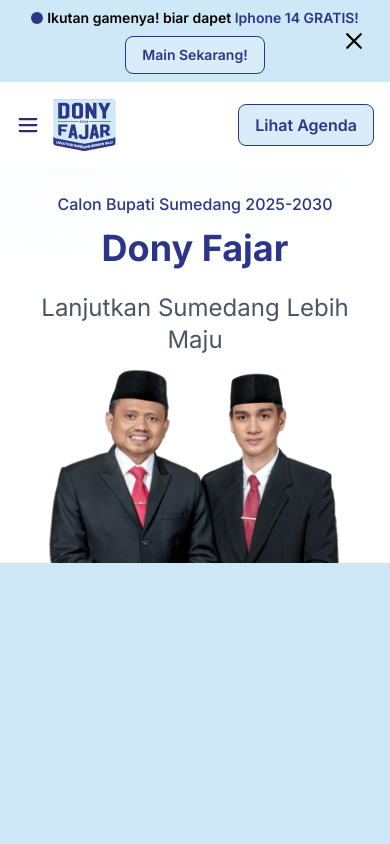
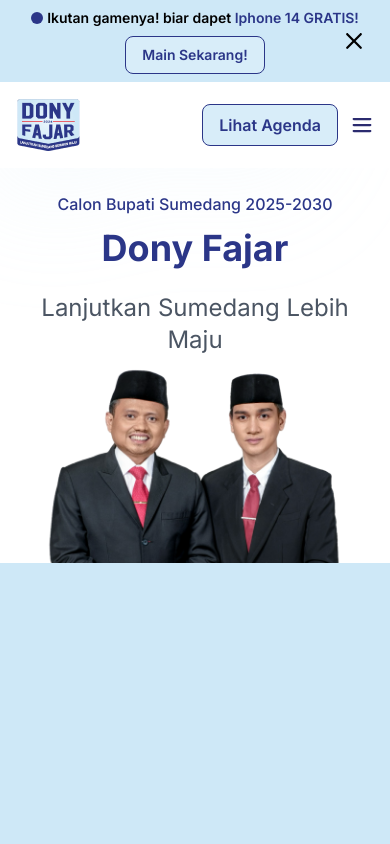
Before and after one commit to Firman47/dony-fajar, a website: page index.html in a window 390 px wide. Shown: the top 844 px of the page. Drawn offline with nearby package versions, Linux system fonts and the light colour scheme; files that its build step writes are made by us from their sources.

Commit message:
push dulu

```diff
--- a/index.html
+++ b/index.html
@@ -20,7 +20,6 @@
 </head>
 
 <body>
-
   <nav class="fixed top-0 z-20 w-screen bg-white sh-4 flex flex-col" id="nav">
     <div id="banner" class="bg-light-blue-500 flex p-2 justify-center items-center relative">
       <div class="flex flex-col md:flex-row items-center justify-cente gap-2">
@@ -51,6 +50,17 @@
     </div>
     <div class="px-4 py-4  md:px-[24px] lg:px-[120px] flex justify-between items-center">
       <div class="flex gap-3">
+        <!-- Brand (Logo) -->
+        <a class="items-center" href="/index.html">
+          <div class="flex items-center gap-2">
+            <img src="assets/img/logo.png" alt="" srcset="">
+          </div>
+        </a>
+      </div>
+      <div class="flex gap-3">
+        <div class="md:hidden flex gap-3">
+          <a href="agenda.html" rel="noopener noreferrer" class="button-outline ">Lihat Agenda</a>
+        </div>
         <button type="button" class="md:hidden text-gray-600 focus:outline-none" data-target="#menu"
           onclick="toggleMenu()">
           <svg width="24" height="24" viewBox="0 0 24 24" fill="none">
@@ -60,24 +70,14 @@
           </svg>
           <span class="hidden">toggle</span>
         </button>
-        <!-- Brand (Logo) -->
-        <a class="items-center" href="/index.html">
-          <div class="flex items-center gap-2">
-            <img src="assets/img/logo.png" alt="" srcset="">
-          </div>
-        </a>
+
       </div>
-      <!-- Toggler untuk menu responsif -->
-      <div class="md:hidden flex gap-3">
-        <a href="agenda.html" rel="noopener noreferrer" class="button-outline ">Lihat Agenda</a>
-      </div>
-
       <div class="hidden md:flex md:items-center md:space-x-4">
         <a href="index.html#hero" class="btn-text menu active" onclick="switchActiveMenu(this)">Beranda</a>
         <a href="index.html#visi-misi" class="btn-text menu">Visi Misi</a>
         <a href="index.html#kontribusi" class="btn-text menu">Kontribusi</a>
         <a href="index.html#assets" class="btn-text menu">Aset Kampanye</a>
-        <a href="blog.html" class="btn-text menu">Blog</a>
+        <a href="blog.html" class="btn-text menu active">Blog</a>
       </div>
       <div class="hidden md:flex md:items-center md:ml-3">
         <a href="agenda.html" rel="noopener noreferrer" class="button-outline ">Lihat Agenda</a>
@@ -93,6 +93,7 @@
       <a href="blog.html" class="btn-text menu">Blog</a>
     </div>
   </nav>
+
   <main class="pt-0 xl:pt-12">
     <!-- Hero -->
   </main>
```
